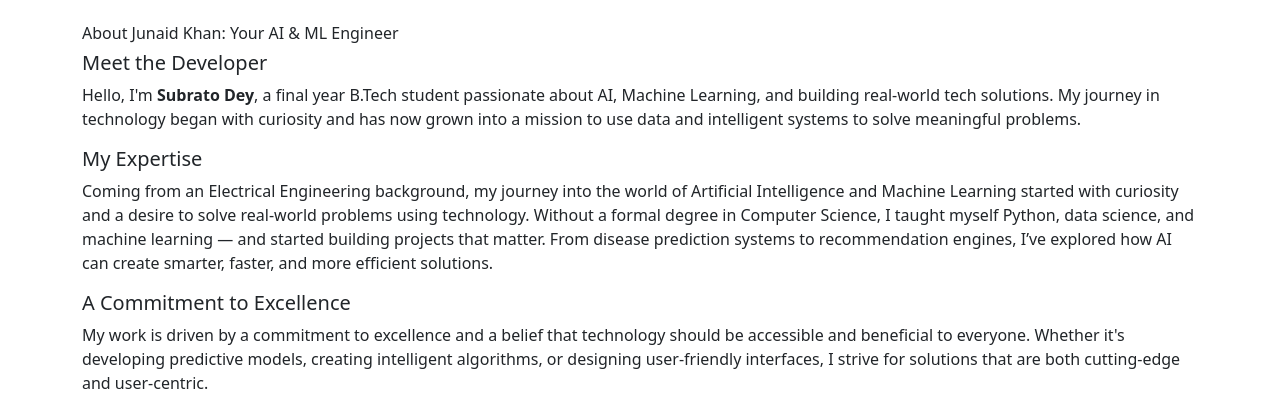
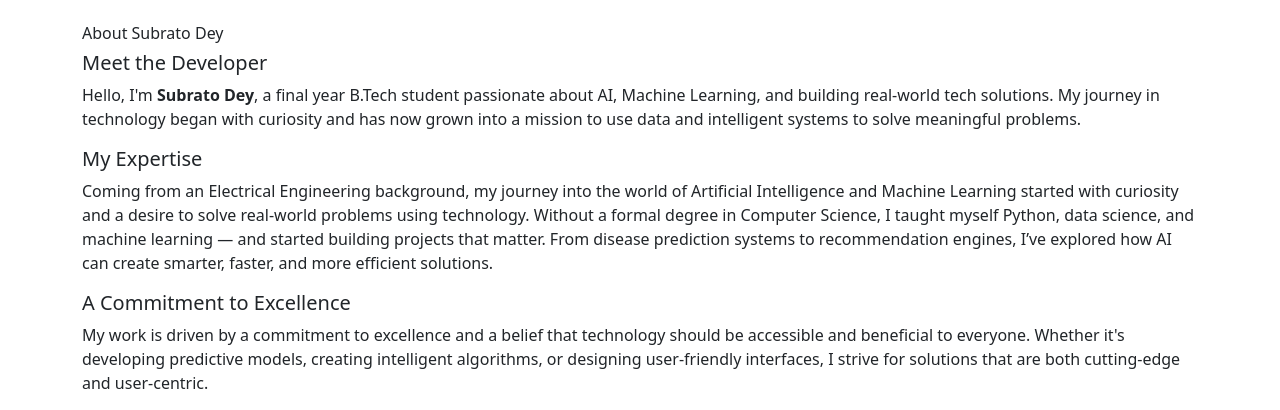
Before and after one commit to subrato7667/Medicine_recommendation_system, a Flask app: page /developer in a window 1280 px wide. Shown: the top 410 px of the page. Run offline with Flask 3, Linux system fonts and the light colour scheme.

Commit message:
Updated About and Developer sections in HTML

```diff
--- a/templates/about.html
+++ b/templates/about.html
@@ -38,7 +38,7 @@
 </h3>
 <p>We invite you to explore our platform, engage with our educational content, and take control of your health journey. Together, we can revolutionize the way individuals access and understand healthcare information.
 </p>
-<p>Thank you for choosing [Your Website Name] as your trusted health companion. We are here to empower you with knowledge, support, and a brighter, healthier future.
+<p>Thank you for choosing our website as your trusted health companion. We are here to empower you with knowledge, support, and a brighter, healthier future.
 </p>
 
     </div>
--- a/templates/developer.html
+++ b/templates/developer.html
@@ -9,7 +9,7 @@
   <body>
 
   <div class="container my-4 mt-4">
-<h6>    About Junaid Khan: Your AI & ML Engineer
+<h6>    About Subrato Dey
 </h6>
 <h5>Meet the Developer</h5>
 
```
